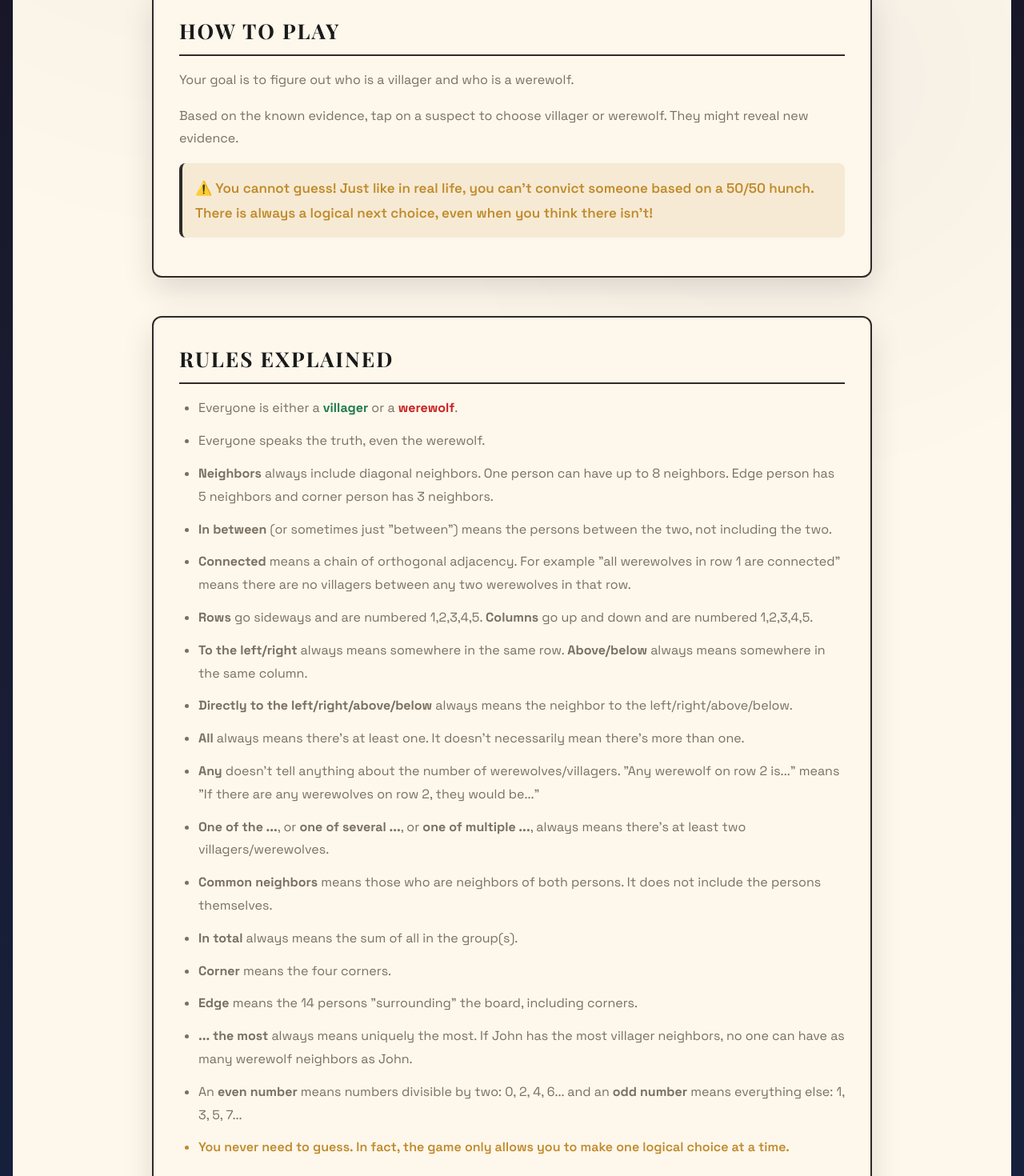
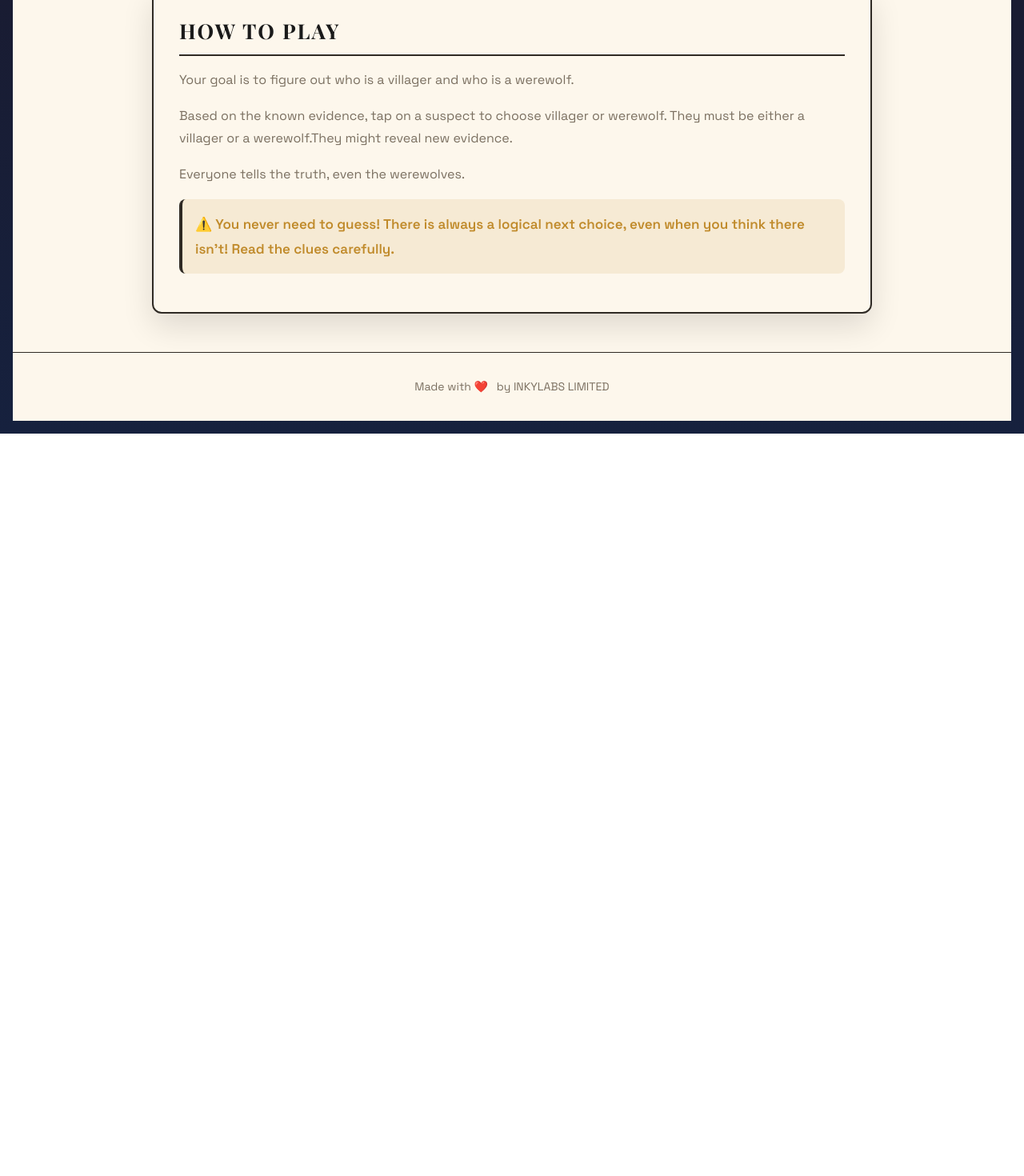
Before and after one commit to soasme/A-DIG, a Next.js app: page / in a window 1280 px wide. Shown: the part 940-2410 px from the top of the page at 80% size. After the commit the page ends 1482 px from the top, so only its background shows below. Built offline with nearby package versions, Linux system fonts and the light colour scheme.

Commit message:
Update game rules for clarity; remove detailed explanation section and modify footer text

```diff
--- a/app/components/WerewolfGame.jsx
+++ b/app/components/WerewolfGame.jsx
@@ -97,77 +97,14 @@ function Rules() {
           Your goal is to figure out who is a villager and who is a werewolf.
         </p>
         <p>
-          Based on the known evidence, tap on a suspect to choose villager or werewolf. They might reveal new evidence.
+          Based on the known evidence, tap on a suspect to choose villager or werewolf. They must be either a villager or a werewolf.They might reveal new evidence.
+        </p>
+        <p>
+          Everyone tells the truth, even the werewolves.
         </p>
         <p className="warning">
-          ⚠️ You cannot guess! Just like in real life, you can't convict someone based on a 50/50 hunch. There is always a logical next choice, even when you think there isn't!
+          ⚠️ You never need to guess! There is always a logical next choice, even when you think there isn't! Read the clues carefully.
         </p>
-      </div>
-    </section>
-  );
-}
-
-function DetailedExplanation() {
-  return (
-    <section className="explanation-section">
-      <h2 className="section-title">Rules Explained</h2>
-      <div className="explanation-content">
-        <ul>
-          <li>
-            Everyone is either a <strong className="villager-text">villager</strong> or a <strong className="werewolf-text">werewolf</strong>.
-          </li>
-          <li>
-            Everyone speaks the truth, even the werewolf.
-          </li>
-          <li>
-            <strong>Neighbors</strong> always include diagonal neighbors. One person can have up to 8 neighbors. Edge person has 5 neighbors and corner person has 3 neighbors.
-          </li>
-          <li>
-            <strong>In between</strong> (or sometimes just "between") means the persons between the two, not including the two.
-          </li>
-          <li>
-            <strong>Connected</strong> means a chain of orthogonal adjacency. For example "all werewolves in row 1 are connected" means there are no villagers between any two werewolves in that row.
-          </li>
-          <li>
-            <strong>Rows</strong> go sideways and are numbered 1,2,3,4,5. <strong>Columns</strong> go up and down and are numbered 1,2,3,4,5.
-          </li>
-          <li>
-            <strong>To the left/right</strong> always means somewhere in the same row. <strong>Above/below</strong> always means somewhere in the same column.
-          </li>
-          <li>
-            <strong>Directly to the left/right/above/below</strong> always means the neighbor to the left/right/above/below.
-          </li>
-          <li>
-            <strong>All</strong> always means there's at least one. It doesn't necessarily mean there's more than one.
-          </li>
-          <li>
-            <strong>Any</strong> doesn't tell anything about the number of werewolves/villagers. "Any werewolf on row 2 is..." means "If there are any werewolves on row 2, they would be..."
-          </li>
-          <li>
-            <strong>One of the ...</strong>, or <strong>one of several ...</strong>, or <strong>one of multiple ...</strong>, always means there's at least two villagers/werewolves.
-          </li>
-          <li>
-            <strong>Common neighbors</strong> means those who are neighbors of both persons. It does not include the persons themselves.
-          </li>
-          <li>
-            <strong>In total</strong> always means the sum of all in the group(s).
-          </li>
-          <li>
-            <strong>Corner</strong> means the four corners.
-          </li>
-          <li>
-            <strong>Edge</strong> means the 14 persons "surrounding" the board, including corners.
-          </li>
-          <li>
-            <strong>... the most</strong> always means uniquely the most. If John has the most villager neighbors, no one can have as many werewolf neighbors as John.
-          </li>
-          <li>
-            An <strong>even number</strong> means numbers divisible by two: 0, 2, 4, 6... and an <strong>odd number</strong> means everything else: 1, 3, 5, 7...
-          </li>
-          <li className="highlight">
-            You never need to guess. In fact, the game only allows you to make one logical choice at a time.
-          </li>
-        </ul>
       </div>
     </section>
   );
@@ -410,7 +347,6 @@ export default function WerewolfGame() {
       </section>
 
       <Rules />
-      <DetailedExplanation />
 
       {selectedCharacter && (
         <Modal
@@ -432,7 +368,7 @@ export default function WerewolfGame() {
       />
 
       <footer className="game-footer">
-        <p>Inspired by logic puzzles • Made with ❤️</p>
+        <p>Made with ❤️ &nbsp; by INKYLABS LIMITED</p>
       </footer>
     </div>
   );
```
